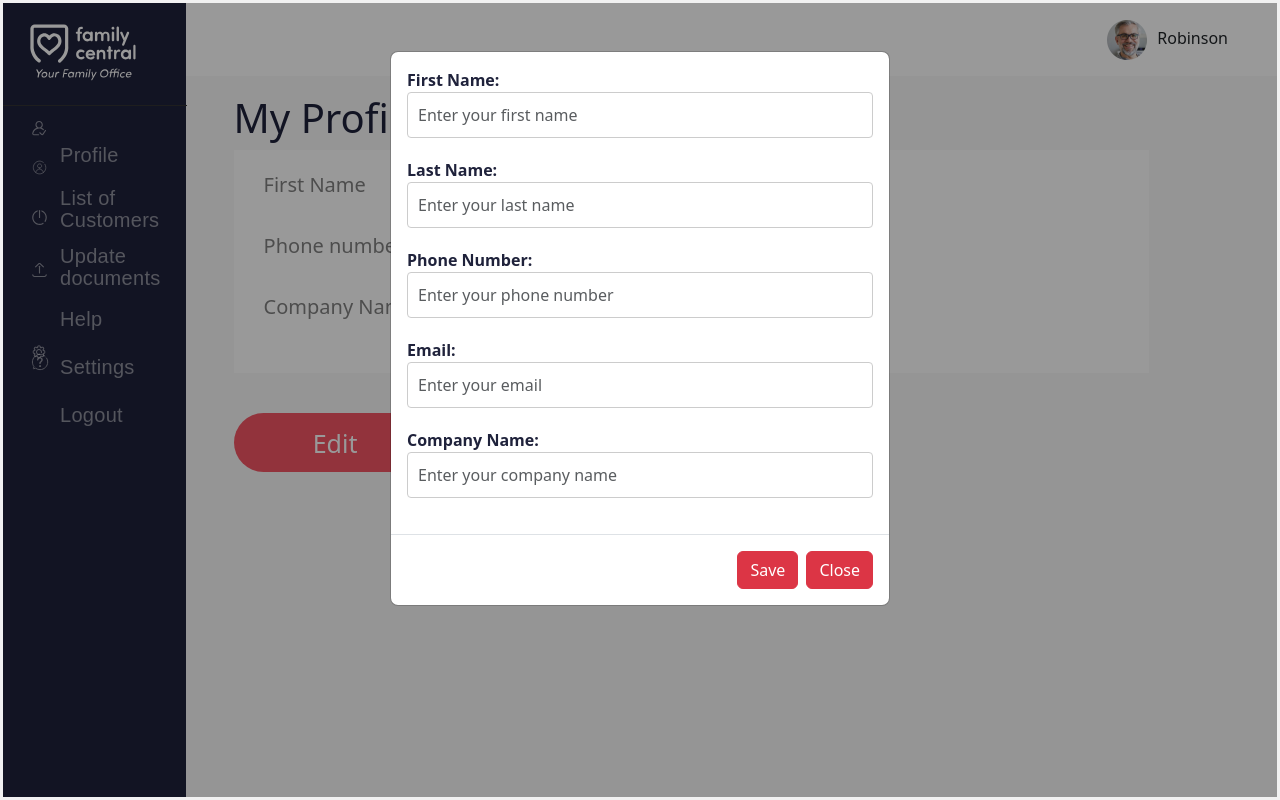
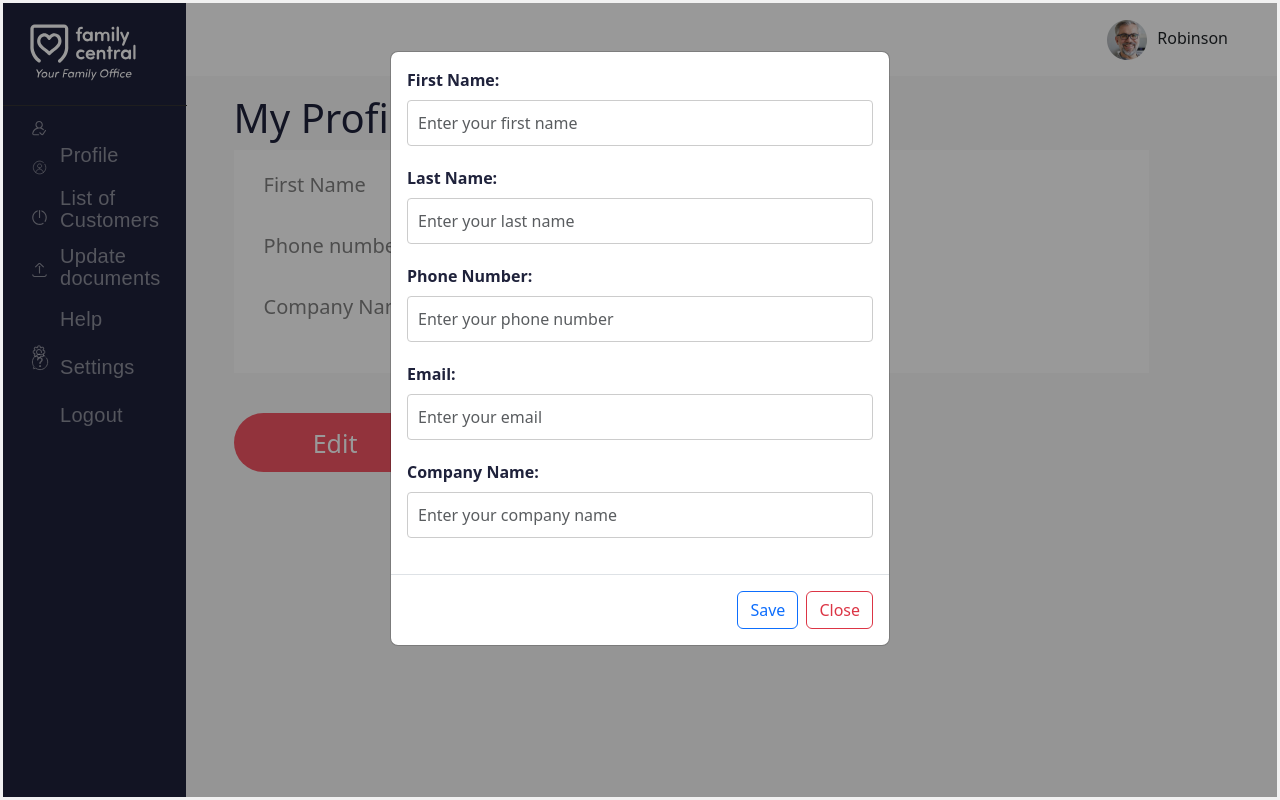
Before and after one commit to harshadatta099/familycentral-fp, an Angular app: page /profile in a window 1280 px wide. Both pictures are taken after a click on the button "Edit". Built offline with nearby package versions, Linux system fonts and the light colour scheme; no server answers.

Commit message:
mades changes to popup buttons

```diff
--- a/src/app/components/profile/profile.component.html
+++ b/src/app/components/profile/profile.component.html
@@ -34,36 +34,36 @@
       <div class="modal-body">
         <form>
           <div class="form-group">
-            <label for="firstName" >First Name:</label>
-            <input type="text" class="form-control" id="firstName" placeholder="Enter your first name" (blur)="validateFirstName()">
+            <label for="firstName"  >First Name:</label>
+            <input type="text" class="form-control mt-2" id="firstName" placeholder="Enter your first name" (blur)="validateFirstName()">
             <div *ngIf="firstNameError" class="error-message" >{{ firstNameError }}</div>
           </div>
           <div class="form-group">
             <label for="lastName">Last Name:</label>
-            <input type="text" class="form-control" id="lastName" placeholder="Enter your last name" (blur)="validateLastName()">
+            <input type="text" class="form-control mt-2" id="lastName" placeholder="Enter your last name" (blur)="validateLastName()">
             <div *ngIf="lastNameError" class="error-message">{{ lastNameError }}</div>
           </div>
           <div class="form-group">
             <label for="phoneNumber">Phone Number:</label>
-            <input type="tel" class="form-control" id="phoneNumber" placeholder="Enter your phone number" (blur)="validatePhoneNumber()">
+            <input type="tel" class="form-control mt-2" id="phoneNumber" placeholder="Enter your phone number" (blur)="validatePhoneNumber()">
             <div *ngIf="phoneNumberError" class="error-message">{{ phoneNumberError }}</div>
           </div>
           <div class="form-group">
             <label for="email">Email:</label>
-            <input type="email" class="form-control" id="email" placeholder="Enter your email" (blur)="validateEmail()">
+            <input type="email" class="form-control mt-2" id="email" placeholder="Enter your email" (blur)="validateEmail()">
             <div *ngIf="emailError" class="error-message">{{ emailError }}</div>
           </div>
           <div class="form-group">
             <label for="companyName">Company Name:</label>
-            <input type="text" class="form-control" id="companyName" placeholder="Enter your company name">
+            <input type="text" class="form-control mt-2" id="companyName" placeholder="Enter your company name">
           </div>
         </form>
       </div>
       <div class="modal-footer">
-        <button type="button" class="btn btn-danger mr-2" (click)="closePopup()">
+        <button type="button" class="btn btn-outline-primary btn-rounded mr-2" (click)="closePopup()">
           Save
         </button>
-        <button type="button" class="btn btn-danger" (click)="closePopup()">
+        <button type="button" class="btn btn-outline-danger btn-rounded" (click)="closePopup()">
           Close
         </button>
       </div>
```
